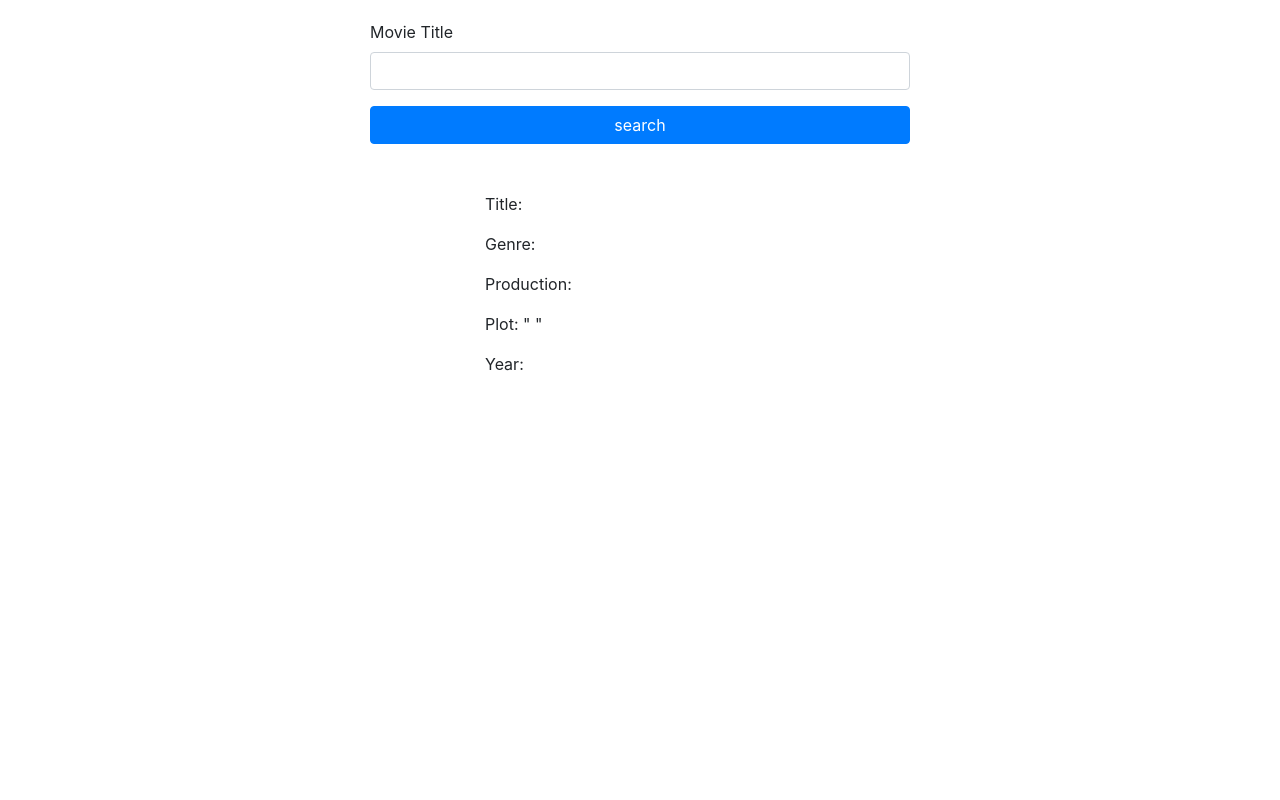
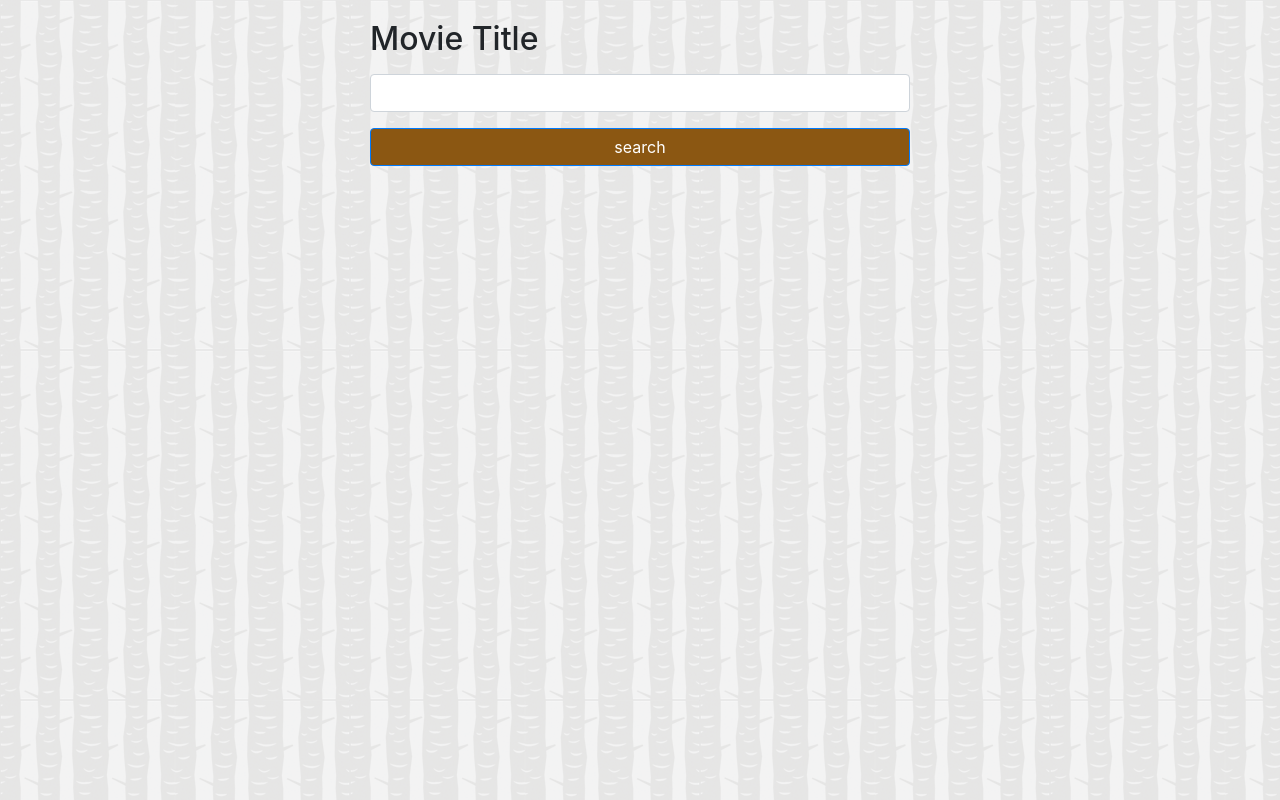
Before and after one commit to IchwanSetyawan/JS-OMDB-Film, a plain HTML site: page index.html in a window 1280 px wide. Drawn offline with nearby package versions, Linux system fonts and the light colour scheme.

Commit message:
add styling css with bootstrap

```diff
--- a/css/style.css
+++ b/css/style.css
@@ -1,3 +1,17 @@
+body{
+    background-image: url("/image/tree_bark.png");
+}
 .core {
     margin-top: 20px;
 }
+
+#content{
+    display: none;
+    background-color: rgb(190, 149, 95, .9);
+    margin-bottom: 20px;
+    padding: 50px 0px;
+}
+
+#searchButton{
+    background-color: rgba(139, 87, 18);
+}
--- a/index.html
+++ b/index.html
@@ -18,21 +18,21 @@
         <div class="row justify-content-md-center">
             <form class="col col-lg-6" >
                 <div class="form-group">
-                    <label>Movie Title</label>
+                    <h2><label>Movie Title</label></h2>
                     <input type="text" class="form-control" id="searchInput">
                 </div>
-                <button type="button" class="btn btn-primary col-12 " id="searchButton">search</button>
+                <button type="button" class="btn btn-primary col-12 " id="searchButton" onclick="search()">search</button>
             </form>
         </div>
         <br><br>
 
 
-        <div class="container">
+        <div class="container shadow p-3 mb-5 rounded" id="content">
             <div class="row justify-content-md-center">
-                <div class="col-md-auto ">
+                <div class="col-md-auto " id="imageShow">
                     <img src="" alt="" id="image">
                 </div>
-                <div class="col-4">
+                <div class="col-6">
                     <p>
                         Title: <b><span id="title"></span></b>
                     </p>
--- a/script.js
+++ b/script.js
@@ -25,6 +25,11 @@ function search(){
         produksi.innerHTML = titleFilm.Production;
         plot.innerHTML = titleFilm.Plot
 
+        // let showContent = document.createElement('div');
+        // document.body.appendChild(showContent);
+        // console.dir(showContent)
+
+        document.getElementById('content').style.display = "block";
 
 
     })
@@ -48,4 +53,7 @@ function getFilm(title){
 }
 
 
+
+
+
 main();
```
Also changed, not shown: image/blue-snow.png (added), image/tree_bark.png (added).
